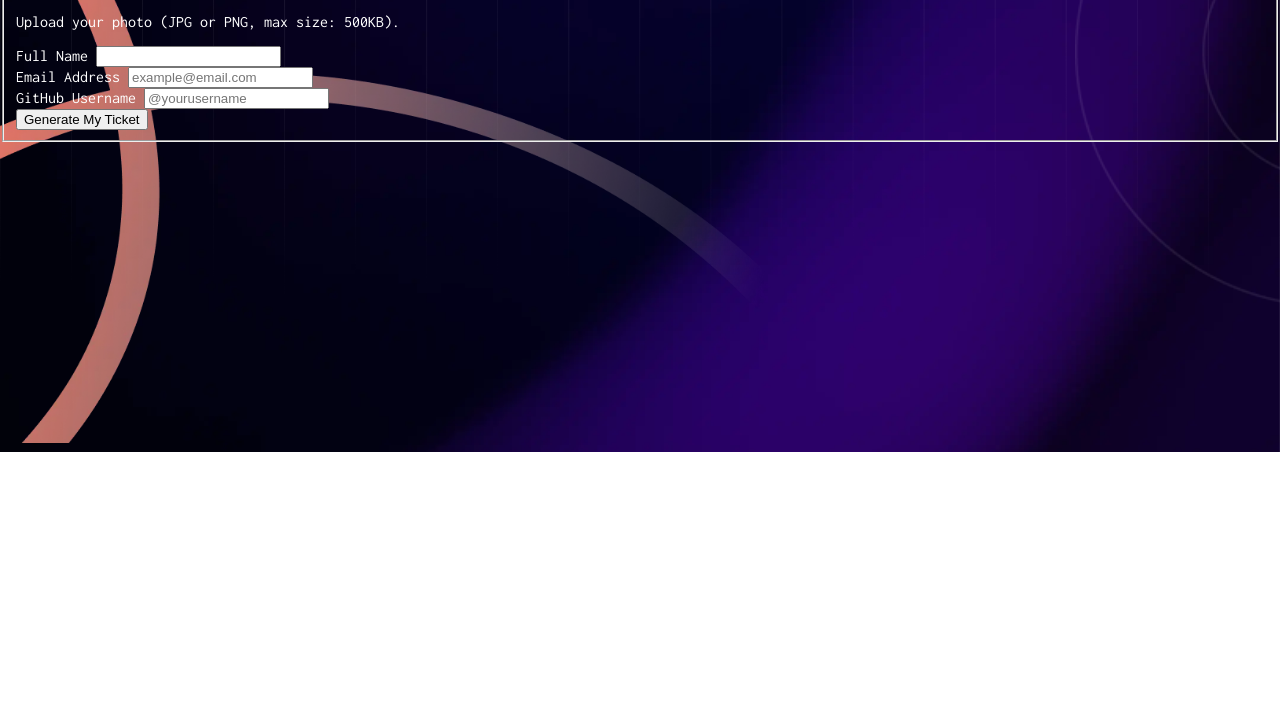
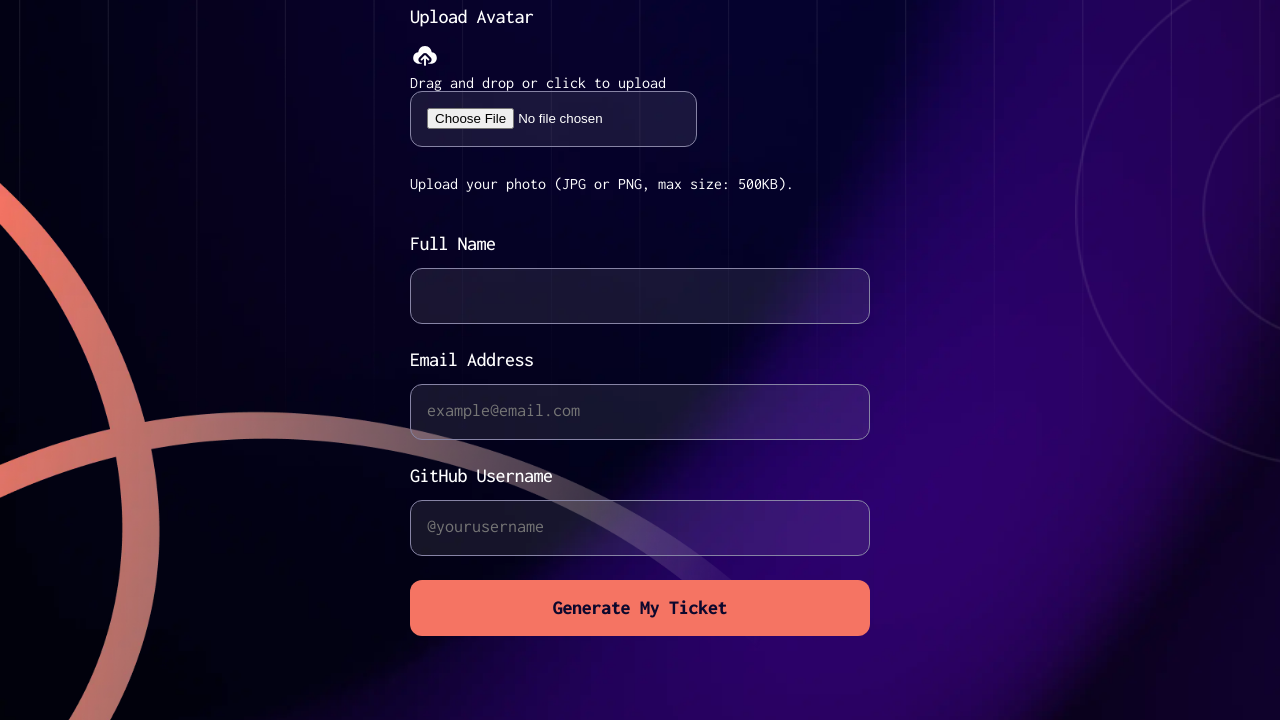
Before and after one commit to danivaldivia/conference-ticket-generator, a plain HTML site: page index.html in a window 1280 px wide. Shown: the part 348-1068 px from the top of the page. Before the commit the page ends 800 px from the top, so only its background shows below. Drawn offline with Linux system fonts and the light colour scheme.

Commit message:
feat: add styles to form fields, labels, inputs, button and fieldset

```diff
--- /dev/null
+++ b/css/components/fieldset.css
@@ -0,0 +1,9 @@
+.registration-form__fieldset {
+  display: flex;
+  flex-direction: column;
+  gap: 1.5rem;
+  padding: 0;
+  border: none;
+  box-sizing: border-box;
+  margin: 0;
+}
--- /dev/null
+++ b/css/components/form-field.css
@@ -0,0 +1,27 @@
+.form-field {
+  display: flex;
+  flex-direction: column;
+  gap: 0.75rem;
+}
+
+.form-field__label {
+  font-weight: 500;
+  font-size: 1.25rem;
+  line-height: 1.2;
+  letter-spacing: -0.025em;
+}
+
+.form-field__input {
+  background: rgba(255, 255, 255, 8%);
+  box-sizing: border-box;
+  height: 3.5rem;
+  padding: 1rem;
+  border-radius: 0.75rem;
+  border: 1px solid var(--neutral500);
+}
+
+.form-field__input::placeholder {
+  font-family: "Inconsolata";
+  font-size: 1.125rem;
+  line-height: 1.2;
+}
--- a/css/components/intro.css
+++ b/css/components/intro.css
@@ -9,7 +9,7 @@
 
 .intro__title {
   margin: 0;
-  font-size: 1.875rem;
+  font-size: 1.8rem;
   line-height: 1.1;
   letter-spacing: -0.01em;
   font-weight: 800;
@@ -23,3 +23,16 @@
   line-height: 1.2;
   letter-spacing: -0.025em;
 }
+
+@media screen and (min-width: 768px) {
+  .intro__title {
+    font-size: 3.75rem;
+    line-height: 1.1;
+    letter-spacing: -0.01em;
+  }
+
+  .intro__description {
+    font-size: 1.5rem;
+    letter-spacing: 0.02em;
+  }
+}
--- /dev/null
+++ b/css/components/registration.css
@@ -0,0 +1,25 @@
+.registration {
+  width: 21.4rem;
+  display: flex;
+  flex-direction: column;
+  align-items: center;
+  box-sizing: border-box;
+  margin-bottom: 7.25rem;
+}
+
+.registration-form {
+  width: 100%;
+}
+
+@media screen and (min-width: 768px) {
+  .registration {
+    width: 32.6rem;
+  }
+}
+
+@media screen and (min-width: 1024px) {
+  .registration {
+    width: 28.75rem;
+    margin-bottom: 8.5rem;
+  }
+}
--- /dev/null
+++ b/css/components/submit-btn.css
@@ -0,0 +1,23 @@
+.submit-btn {
+  height: 3.5rem;
+  display: flex;
+  align-items: center;
+  justify-content: center;
+}
+
+.registration-form__submit {
+  width: 100%;
+  height: 100%;
+  background-color: var(--orange500);
+
+  font-family: "Inconsolata";
+  color: var(--neutral900);
+  font-size: 1.25rem;
+  font-weight: 800;
+  line-height: 1;
+  letter-spacing: -0.015em;
+
+  border-radius: 0.75rem;
+  border: none;
+  padding: 1rem 1.5rem;
+}
--- a/css/global/body.css
+++ b/css/global/body.css
@@ -4,8 +4,12 @@ body {
   font-family: "Inconsolata";
 
   background:
-    url("../../assets/images/line-element-1.webp") 0 95%/ 70%, url("../../assets/images/circles.webp") 140% 50% / 40%, url("../../assets/images/line-element-2.webp") 100% 5%/ 30%,  top/ cover url("../../assets/images/line_pattern.webp"), center/ cover url("../../assets/images/background.webp");
+    url("../../assets/images/line-element-1.webp") 0 102%/ 70%,
+    url("../../assets/images/circles.webp") 140% 50% / 40%,
+    url("../../assets/images/line-element-2.webp") 100% 5%/ 30%,
+    top/ cover url("../../assets/images/line_pattern.webp"),
+    center/ cover url("../../assets/images/background.webp");
 
-    background-repeat: no-repeat;
+  background-repeat: no-repeat;
   color: var(--white);
 }
--- /dev/null
+++ b/css/global/main.css
@@ -0,0 +1,5 @@
+.main {
+  display: flex;
+  flex-direction: column;
+  align-items: center;
+}
--- a/index.html
+++ b/index.html
@@ -4,10 +4,16 @@
     <meta charset="UTF-8" />
     <meta name="viewport" content="width=device-width, initial-scale=1.0" />
     <link rel="icon" href="./assets/images/favicon.ico" type="image/svg" />
+
     <link rel="stylesheet" href="./css/global/body.css" />
+
     <link rel="stylesheet" href="./css/components/brand-header.css" />
-    <link rel="stylesheet" href="./css/containers/main.css" />
+    <link rel="stylesheet" href="./css/global/main.css" />
     <link rel="stylesheet" href="./css/components/intro.css" />
+    <link rel="stylesheet" href="./css/components/registration.css" />
+    <link rel="stylesheet" href="./css/components/fieldset.css" />
+    <link rel="stylesheet" href="./css/components/form-field.css" />
+    <link rel="stylesheet" href="./css/components/submit-btn.css" />
     <link rel="stylesheet" href="./css/settings/fonts.css" />
     <link rel="stylesheet" href="./css/settings/variables.css" />
     <title>Conference ticket generator</title>
@@ -68,7 +74,7 @@
                     type="file"
                     name="avatar"
                     id="avatar"
-                    class="file-input__native"
+                    class="form-field__input file-input__native"
                     aria-describedby="avatar-required"
                     accept="image/png, image/jpeg"
                     required
@@ -118,7 +124,7 @@
               />
             </div>
 
-            <div>
+            <div class="submit-btn">
               <button type="submit" class="registration-form__submit">
                 Generate My Ticket
               </button>
```
